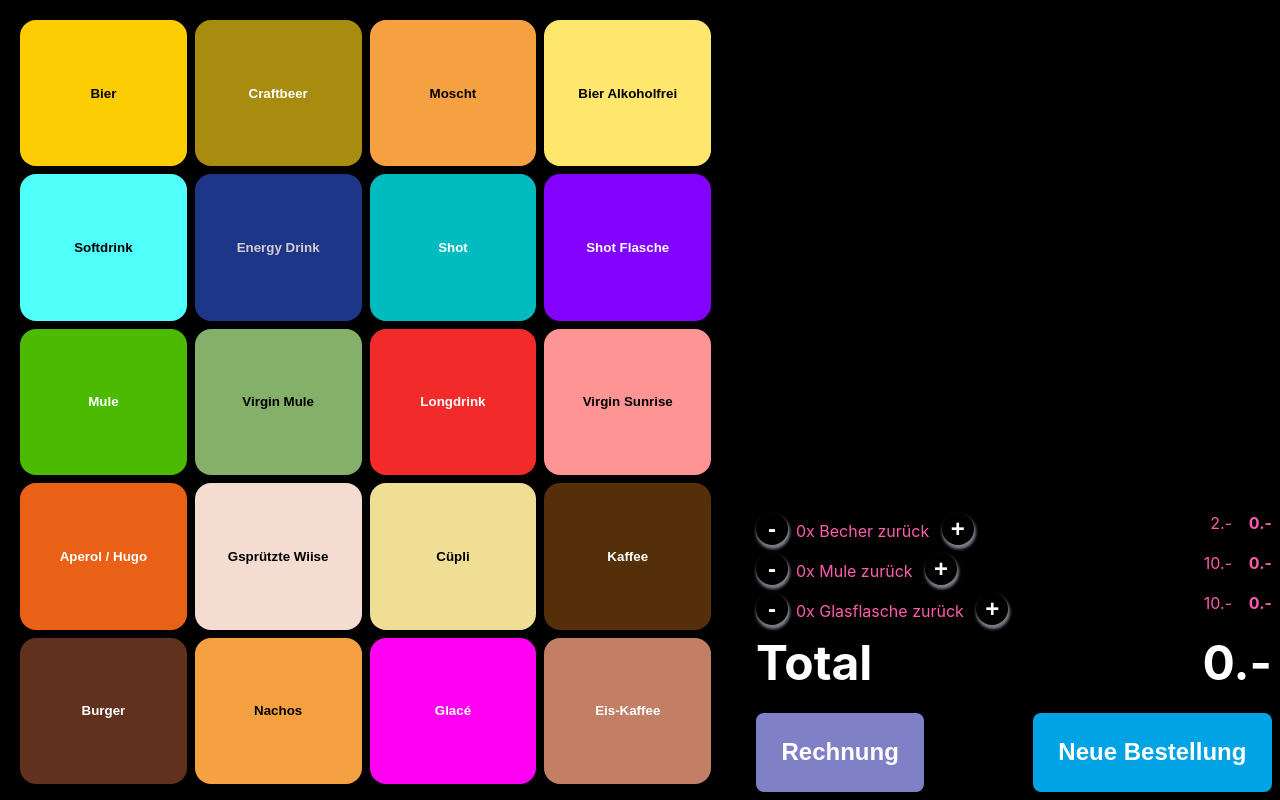
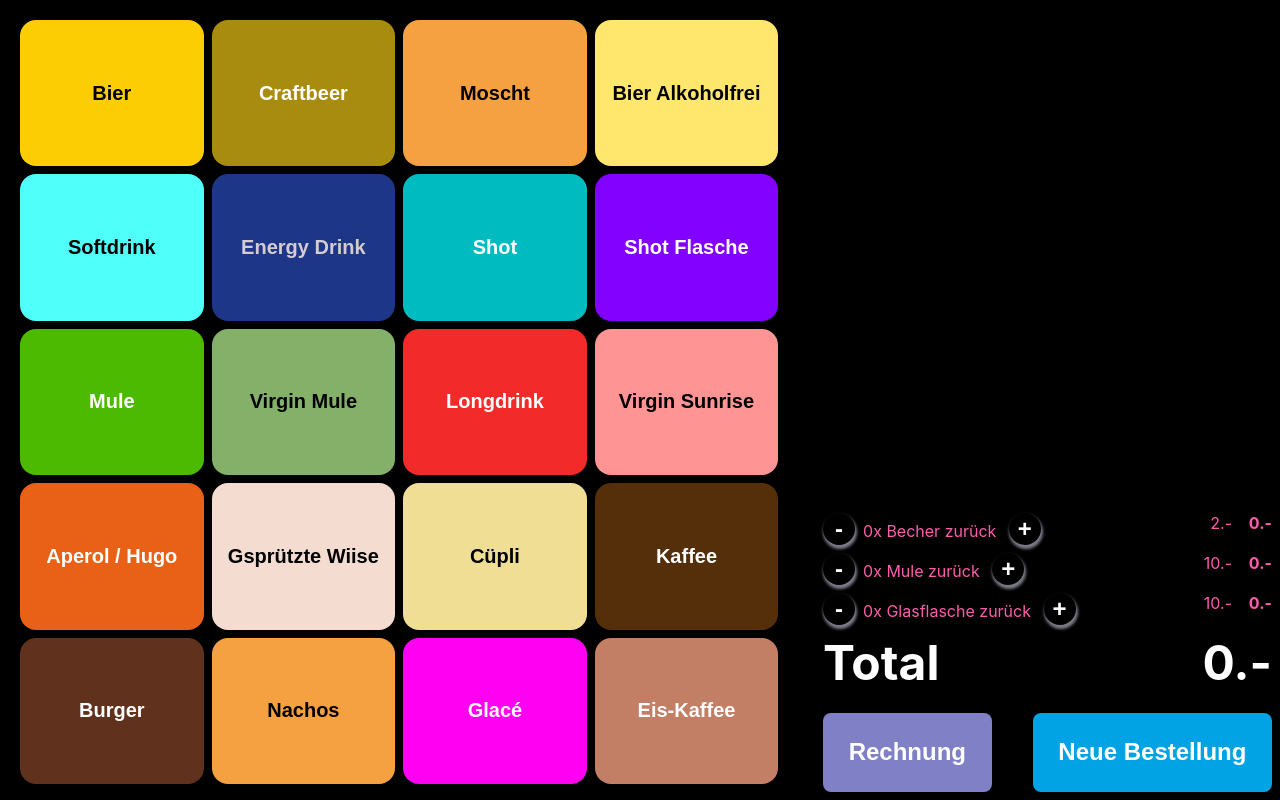
Before and after one commit to Cyberdog52/faerbicash, a React (Create React App) app: page / in a window 1280 px wide. Built offline with nearby package versions, Linux system fonts and the light colour scheme; the HTML template or start-up script is replaced by a standard one.

Commit message:
Improve text sizes

```diff
--- a/src/App.tsx
+++ b/src/App.tsx
@@ -8,7 +8,6 @@ const AppComponent = styled.div`
   background-color: #000000;
   min-height: 100vh;
   color: white;
-  font-size: calc(10px + 1vw);
   display: flex;
   flex-direction: row;
   column-gap: 1vw;
@@ -23,7 +22,6 @@ const ButtonContainer = styled.div`
   padding: 1rem;
 
   border: none;
-  border-radius: 0.5rem;
   font-weight: bold;
 `
 
@@ -33,7 +31,6 @@ const TotalContainer = styled.div`
   min-width: 300px;
   padding: 8px;
   border: none;
-  border-radius: 0.5rem;
 `
 
 function App() {
--- a/src/ButtonComponent.tsx
+++ b/src/ButtonComponent.tsx
@@ -29,14 +29,18 @@ const Button = styled.button<ButtonProps>`
   position: relative;
   background-color: ${props => props.backgroundColor};
   border: none;
+  @media (min-width: 768px) {
+    font-size: 1.25rem;
+  }
+  font-size: 1rem;
   border-radius: 1rem;
   margin-right: 4px;
   margin-bottom: 4px;
   cursor: pointer;
-  margin-outside: 1px;
   font-weight: bold;
   color: ${props => props.textColor};
   text-align: center;
+  min-height: 3rem;
 `
 
 const Total = styled.span<ButtonProps>`
@@ -47,6 +51,12 @@ const Total = styled.span<ButtonProps>`
   font-size: 1rem;
   width: 1rem;
   height: 1rem;
+
+  @media (min-width: 768px) {
+    font-size: 1.25rem;
+    width: 1.25rem;
+    height: 1.25rem;
+  }
   background-color: ${props => props.backgroundColor};
   border: none;
   border-radius: 50%;
```
